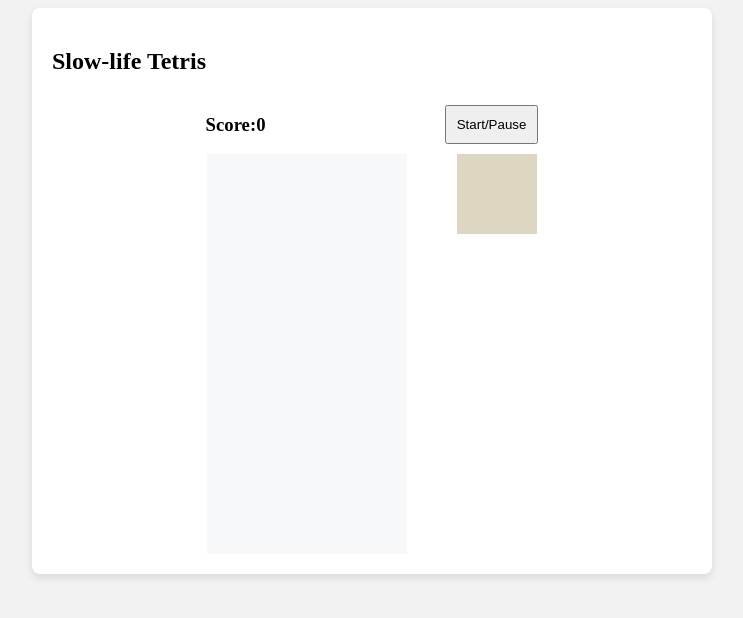
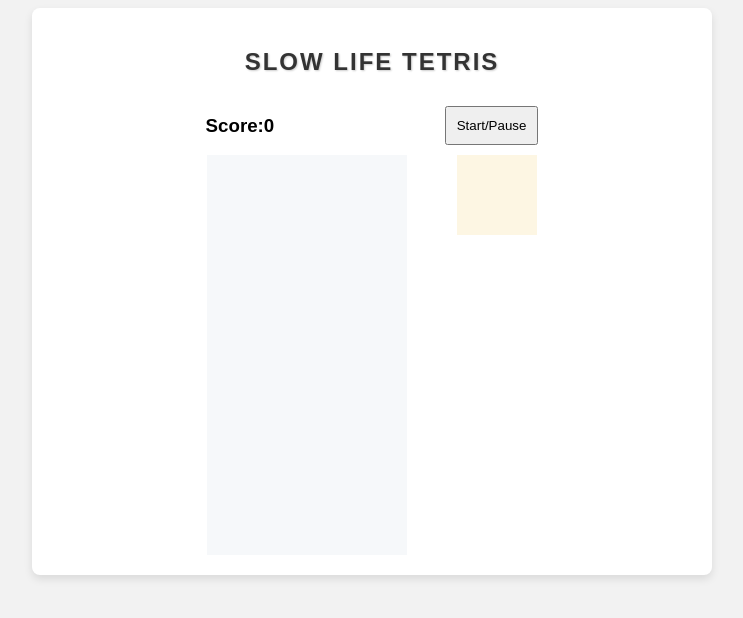
Before and after one commit to wabrodom/tetris-for-slow-life, a plain HTML site: page index.html in a window 1280 px wide. Shown: the whole page, without its empty margins (268-1011 px from the left). Drawn offline with Linux system fonts and the light colour scheme.

Commit message:
update mini grid color to tone more minimall and center title

```diff
--- a/index.html
+++ b/index.html
@@ -5,12 +5,12 @@
     <title>Basic Tetris</title>
     <link rel="stylesheet" href="./style.css" />
     <script src="./app.js" charset="utf-8">
-      <title>Basic Tetris</title>
+      <title>Slow Life Tetris</title>
     </script>
   </head>
   <body>
     <section class="container">
-      <h2>Slow-life Tetris</h2>
+      <h2 class="title">Slow Life Tetris</h2>
       <header>
         <h3>Score:<span id="score">0</span></h3>
         <button id="start-button">Start/Pause</button>
--- a/style.css
+++ b/style.css
@@ -1,7 +1,9 @@
 /* * {
   border: 1px solid black;
 } */
-
+html {
+  font-family: "Montserrat", sans-serif;
+}
 
 body::before {
   content: "";
@@ -41,6 +43,16 @@ header >* {
   display: inline-block;
 }
 
+.title {
+  text-align: center;
+  font-weight: 700;
+  font-size: 24px;
+  letter-spacing: 2px;
+  text-transform: uppercase;
+  color: #333;
+  text-shadow: 1px 1px 2px rgba(0, 0, 0, 0.2);
+}
+
 button {
   padding: 10px;
 }
@@ -77,7 +89,7 @@ button {
   width: 80px;
   display: flex;
   flex-wrap: wrap;
-  background-color: #ddd6c1;
+  background-color: #fdf6e3;
 }
 .mini-grid div {
   height: 20px;
```
